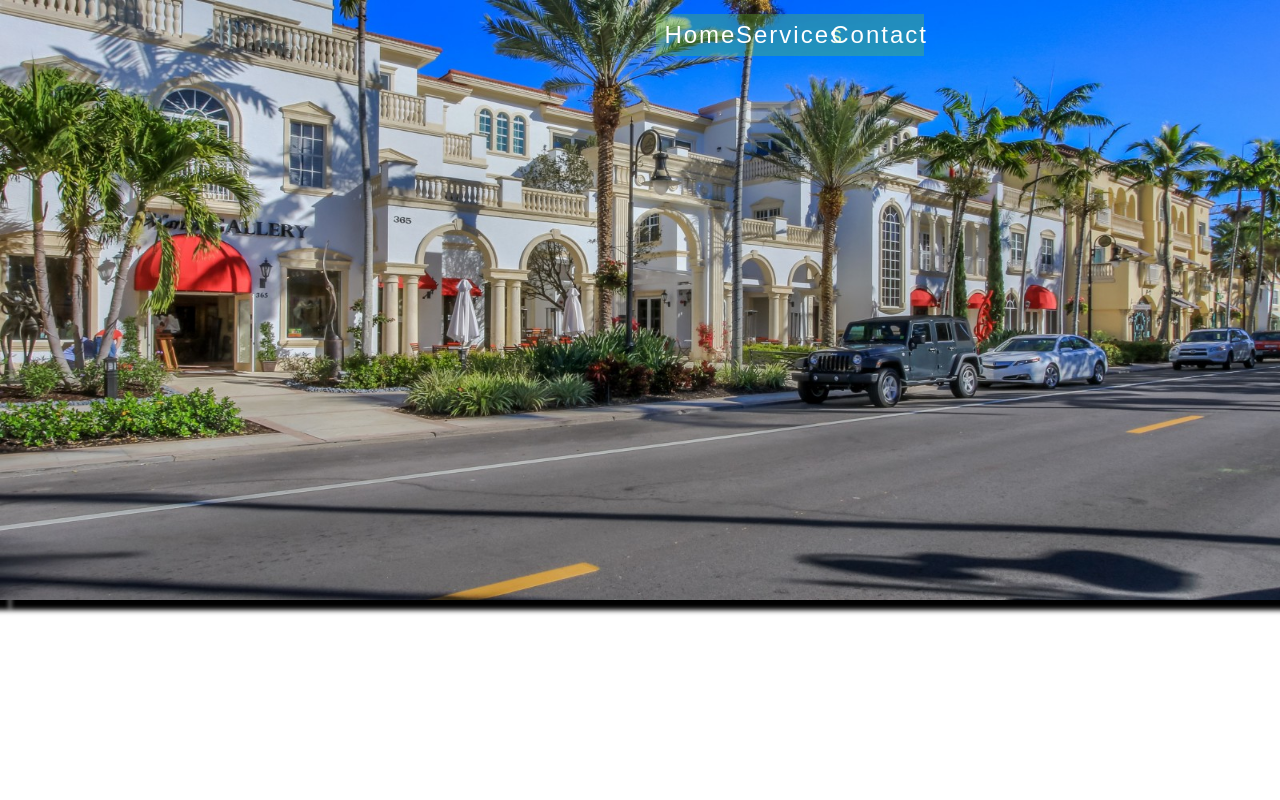
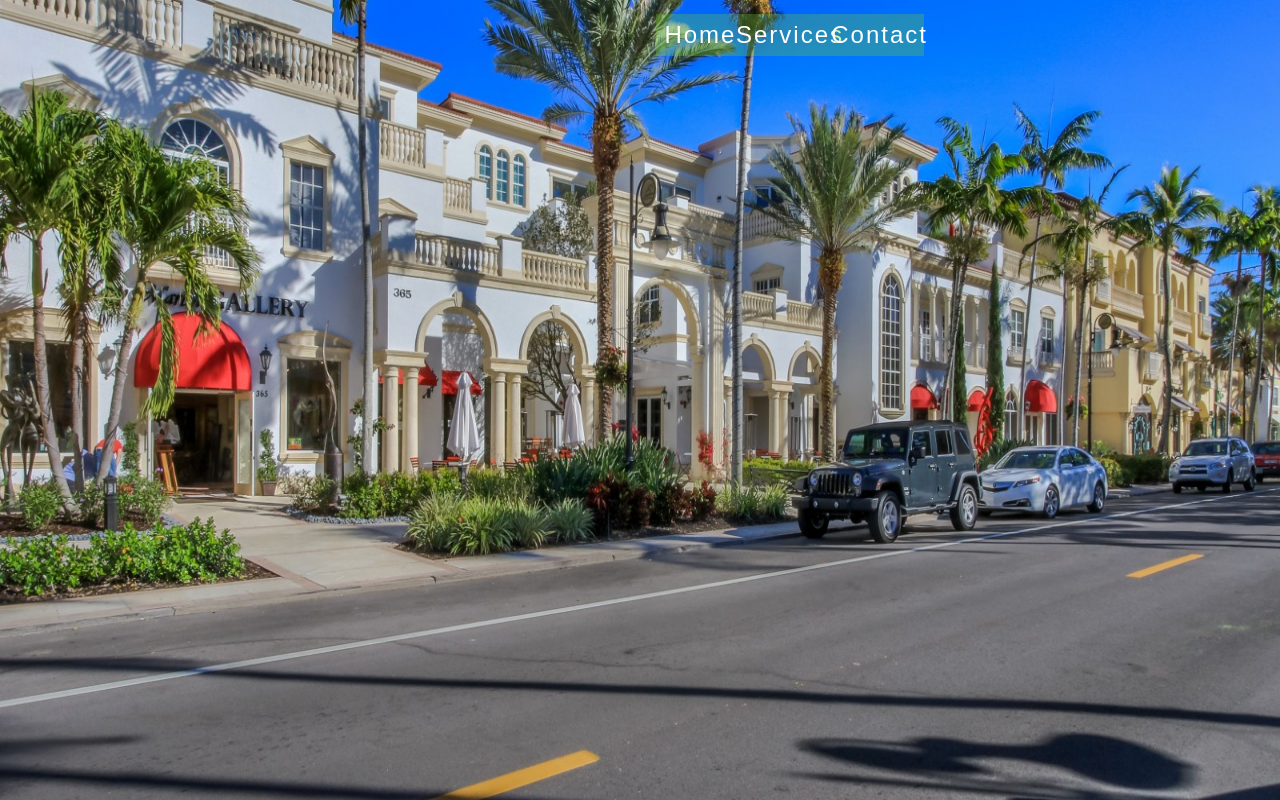
Before and after one commit to batuhaandogan/zeugma-spa, a React (Create React App) app in the folder myfolder/: page / in a window 1280 px wide. Shown: the top 800 px of the page. Built offline with nearby package versions, Linux system fonts and the light colour scheme.

Commit message:
fixed the slide

```diff
--- a/myfolder/src/App.css
+++ b/myfolder/src/App.css
@@ -455,10 +455,10 @@ margin-bottom: 50px;
 
 .the-main-slides figure img {
   width: 20%;
-  height: 600px;
+  height: 100vh;
   background-size: cover;
   float: left;
-  box-shadow: 10px 10px 5px black;
+  /* box-shadow: 10px 10px 5px black; */
 }
 
 .the-main-slides figure {
```
